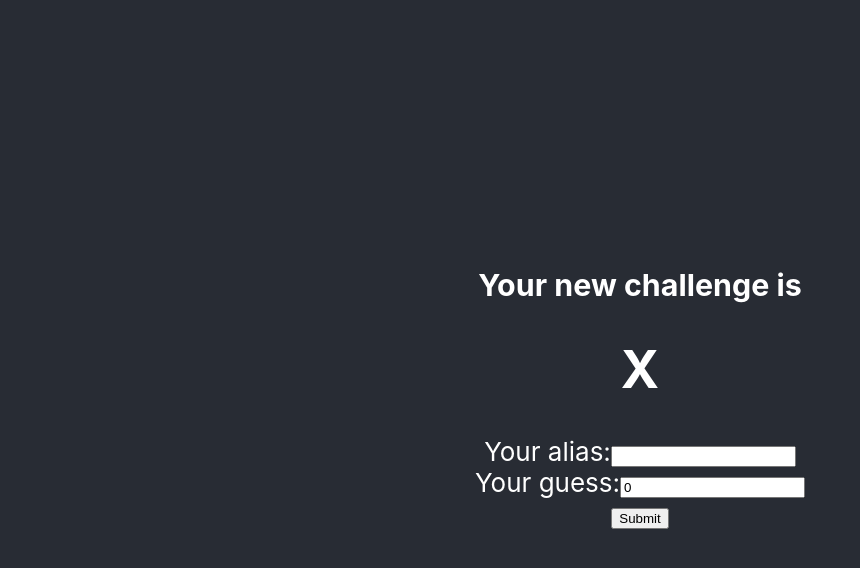
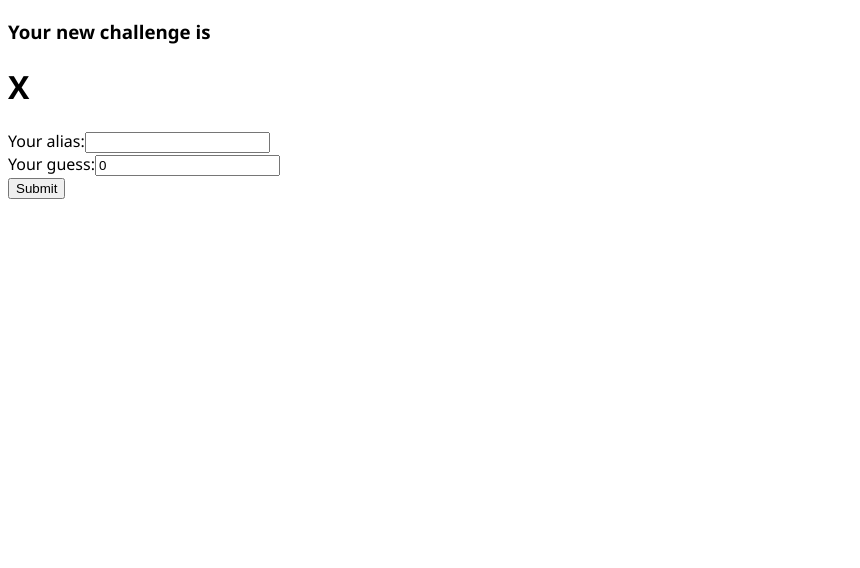
Before and after one commit to olegyev/learn-microservices-multiplicator-frontend, a React (Create React App) app: page / in a window 1280 px wide. Shown: the top 568 px of the page, without its empty margins (0-860 px from the left). Built offline with nearby package versions, Linux system fonts and the light colour scheme; no server answers.

Commit message:
Add get attempts by alias

```diff
--- a/src/App.css
+++ b/src/App.css
@@ -1,38 +1,14 @@
-.App {
-  text-align: center;
-}
-
-.App-logo {
-  height: 40vmin;
-  pointer-events: none;
-}
-
-@media (prefers-reduced-motion: no-preference) {
-  .App-logo {
-    animation: App-logo-spin infinite 20s linear;
-  }
-}
-
-.App-header {
-  background-color: #282c34;
-  min-height: 100vh;
+.display-column {
   display: flex;
   flex-direction: column;
   align-items: center;
-  justify-content: center;
-  font-size: calc(10px + 2vmin);
-  color: white;
 }
 
-.App-link {
-  color: #61dafb;
+.challenge {
+  font-size: 4em;
 }
 
-@keyframes App-logo-spin {
-  from {
-    transform: rotate(0deg);
-  }
-  to {
-    transform: rotate(360deg);
-  }
+.th {
+  padding-right: 0.5em;
+  border-bottom: solid 1px;
 }
--- a/src/App.js
+++ b/src/App.js
@@ -3,13 +3,7 @@ import './App.css';
 import ChallengeComponent from './components/ChallengeComponent';
 
 function App() {
-  return (
-    <div className="App">
-      <header className="App-header">
-        <ChallengeComponent />
-      </header>
-    </div>
-  );
+  return <ChallengeComponent />;
 }
 
 export default App;
--- a/src/index.css
+++ b/src/index.css
@@ -1,13 +1,3 @@
 body {
-  margin: 0;
-  font-family: -apple-system, BlinkMacSystemFont, 'Segoe UI', 'Roboto', 'Oxygen',
-    'Ubuntu', 'Cantarell', 'Fira Sans', 'Droid Sans', 'Helvetica Neue',
-    sans-serif;
-  -webkit-font-smoothing: antialiased;
-  -moz-osx-font-smoothing: grayscale;
+  font-family: 'Segoe UI', Roboto, Arial, sans-serif;
 }
-
-code {
-  font-family: source-code-pro, Menlo, Monaco, Consolas, 'Courier New',
-    monospace;
-}
--- a/src/services/ApiClient.js
+++ b/src/services/ApiClient.js
@@ -3,6 +3,7 @@ class ApiClient {
     static SERVER_URL = 'http://localhost:8080';
     static GET_CHALLENGE = '/challenges/random';
     static POST_RESULT = '/attempts';
+    static GET_ATTEMPTS_BY_ALIAS = '/attempts?alias=';
 
     static challenge(): Promise<Response> {
         return fetch(ApiClient.SERVER_URL + ApiClient.GET_CHALLENGE);
@@ -31,6 +32,12 @@ class ApiClient {
             });
     }
 
+    static getAttempts(userAlias: string): Promise<Response> {
+        return fetch(ApiClient.SERVER_URL +
+                     ApiClient.GET_ATTEMPTS_BY_ALIAS +
+                     userAlias);
+    }
+
 }
 
 export default ApiClient;
```
